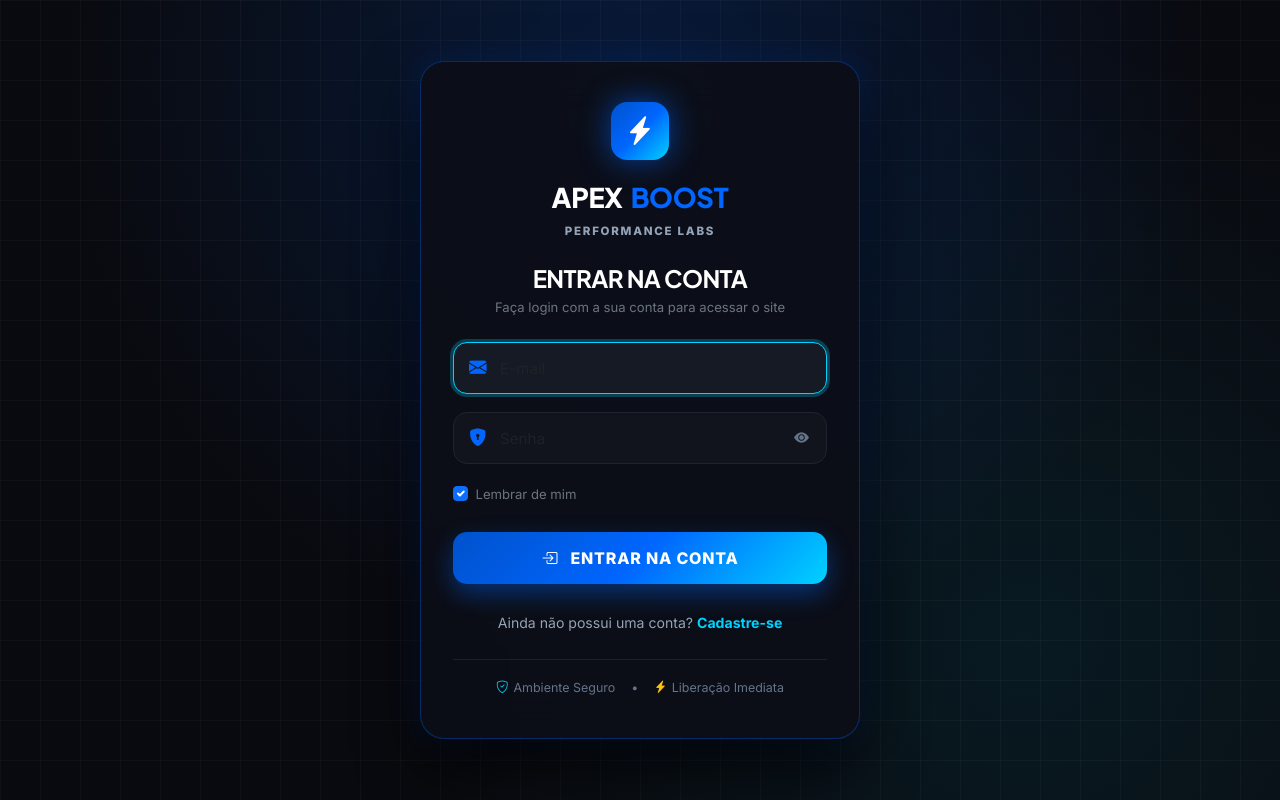
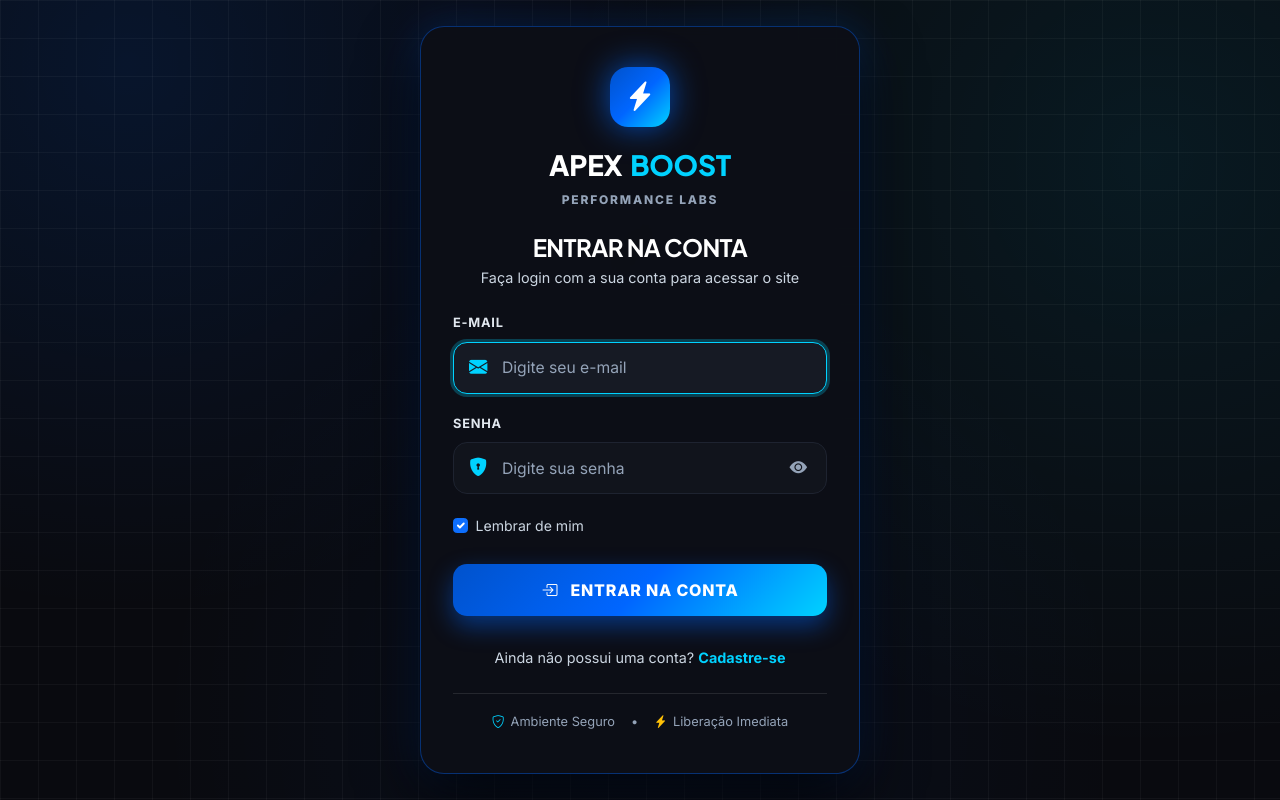
Before and after one commit to felipeeduardomax-source/Apex-Boost, a Flask app: page /login in a window 1280 px wide. Run offline with Flask 3, Linux system fonts and the light colour scheme.

Commit message:
fix: contraste alto e visibilidade das letras e labels no login e cadastro

```diff
--- a/static/css/style.css
+++ b/static/css/style.css
@@ -909,10 +909,22 @@ body.theme-dark .feature-list li {
 }
 
 body.theme-dark .form-control,
-body.theme-dark .form-select {
+body.theme-dark .form-select,
+[data-bs-theme="dark"] .form-control,
+[data-bs-theme="dark"] .form-select {
   background: #11141c !important;
   border: 1px solid #1e2330 !important;
   color: #ffffff !important;
+  -webkit-text-fill-color: #ffffff !important;
+}
+
+.form-control::placeholder,
+.form-control::-webkit-input-placeholder,
+body.theme-dark .form-control::placeholder,
+[data-bs-theme="dark"] .form-control::placeholder {
+  color: #94a3b8 !important;
+  -webkit-text-fill-color: #94a3b8 !important;
+  opacity: 1 !important;
 }
 
 .form-control:focus, .form-select:focus {
--- a/templates/login.html
+++ b/templates/login.html
@@ -1,5 +1,5 @@
 <!DOCTYPE html>
-<html lang="pt-BR">
+<html lang="pt-BR" data-bs-theme="dark">
 <head>
     <meta charset="UTF-8">
     <meta name="viewport" content="width=device-width, initial-scale=1.0">
@@ -16,10 +16,10 @@
     <link rel="stylesheet" href="{{ url_for('static', filename='css/style.css') }}">
     <style>
         body {
-            background-color: #090a0f;
+            background-color: #090a0f !important;
             background-image:
-                radial-gradient(circle at 50% 10%, rgba(0, 102, 255, 0.18) 0%, transparent 60%),
-                radial-gradient(circle at 80% 80%, rgba(0, 210, 255, 0.08) 0%, transparent 50%);
+                radial-gradient(circle at 50% 10%, rgba(0, 102, 255, 0.22) 0%, transparent 60%),
+                radial-gradient(circle at 80% 80%, rgba(0, 210, 255, 0.1) 0%, transparent 50%);
             min-height: 100vh;
             display: flex;
             flex-direction: column;
@@ -27,20 +27,19 @@
             align-items: center;
             padding: 24px 16px;
             font-family: 'Inter', sans-serif;
-            color: #f1f3f7;
+            color: #ffffff !important;
             position: relative;
             overflow-x: hidden;
         }
 
-        /* Subtle grid background */
         body::before {
             content: '';
             position: absolute;
             top: 0; left: 0; right: 0; bottom: 0;
             background-image:
-                linear-gradient(to right, rgba(255, 255, 255, 0.03) 1px, transparent 1px),
-                linear-gradient(to bottom, rgba(255, 255, 255, 0.03) 1px, transparent 1px);
-            background-size: 40px 40px;
+                linear-gradient(to right, rgba(255, 255, 255, 0.04) 1px, transparent 1px),
+                linear-gradient(to bottom, rgba(255, 255, 255, 0.04) 1px, transparent 1px);
+            background-size: 38px 38px;
             pointer-events: none;
             z-index: 0;
         }
@@ -53,33 +52,33 @@
         }
 
         .auth-box {
-            background: rgba(13, 15, 23, 0.92);
-            backdrop-filter: blur(24px);
-            -webkit-backdrop-filter: blur(24px);
-            border: 1px solid rgba(0, 102, 255, 0.35);
+            background: rgba(13, 15, 23, 0.95);
+            backdrop-filter: blur(25px);
+            -webkit-backdrop-filter: blur(25px);
+            border: 1px solid rgba(0, 102, 255, 0.4);
             border-radius: 24px;
             padding: 40px 32px;
             box-shadow:
-                0 25px 60px rgba(0, 0, 0, 0.8),
-                0 0 35px rgba(0, 102, 255, 0.2);
+                0 25px 60px rgba(0, 0, 0, 0.85),
+                0 0 40px rgba(0, 102, 255, 0.25);
             transition: border-color 0.3s ease;
         }
 
         .auth-box:hover {
-            border-color: rgba(0, 210, 255, 0.5);
+            border-color: rgba(0, 210, 255, 0.6);
         }
 
         .brand-badge {
             display: inline-flex;
             align-items: center;
             justify-content: center;
-            width: 58px;
-            height: 58px;
-            border-radius: 16px;
+            width: 60px;
+            height: 60px;
+            border-radius: 18px;
             background: linear-gradient(135deg, #0052cc 0%, #0066ff 50%, #00d2ff 100%);
-            box-shadow: 0 0 30px rgba(0, 102, 255, 0.6);
+            box-shadow: 0 0 32px rgba(0, 102, 255, 0.7);
             color: #ffffff;
-            font-size: 1.8rem;
+            font-size: 1.85rem;
             margin-bottom: 16px;
         }
 
@@ -94,94 +93,144 @@
         }
 
         .brand-title-white {
-            color: #ffffff;
-            font-size: 1.7rem;
+            color: #ffffff !important;
+            font-size: 1.75rem;
         }
 
         .brand-title-blue {
-            color: #00d2ff;
-            font-size: 1.7rem;
+            color: #00d2ff !important;
+            font-size: 1.75rem;
         }
 
         .brand-sub {
-            font-size: 0.72rem;
+            font-size: 0.75rem;
             font-weight: 800;
-            color: #94a3b8;
+            color: #94a3b8 !important;
             letter-spacing: 0.15em;
             text-transform: uppercase;
             margin-top: 2px;
         }
 
-        .form-floating-custom {
-            position: relative;
-            margin-bottom: 18px;
+        .auth-subtitle {
+            color: #cbd5e1 !important;
+            font-size: 0.9rem;
         }
 
-        .form-floating-custom .input-icon {
+        .form-group-custom {
+            margin-bottom: 20px;
+            text-align: left;
+        }
+
+        .form-group-custom label {
+            display: block;
+            color: #e2e8f0 !important;
+            font-size: 0.8rem;
+            font-weight: 700;
+            letter-spacing: 0.06em;
+            text-transform: uppercase;
+            margin-bottom: 8px;
+        }
+
+        .input-wrapper {
+            position: relative;
+        }
+
+        .input-wrapper .input-icon {
             position: absolute;
             left: 16px;
             top: 50%;
             transform: translateY(-50%);
-            color: #0066ff;
-            font-size: 1.1rem;
+            color: #00d2ff;
+            font-size: 1.15rem;
             pointer-events: none;
             z-index: 4;
         }
 
-        .form-floating-custom .form-control {
-            background: #11141c !important;
-            border: 1px solid #1e2330 !important;
+        /* 100% Crisp White Typed Text & High Contrast Input */
+        .input-wrapper .form-control {
+            background-color: #11141c !important;
+            border: 1.5px solid #232938 !important;
             color: #ffffff !important;
+            -webkit-text-fill-color: #ffffff !important;
             border-radius: 14px !important;
-            padding: 14px 44px 14px 46px !important;
+            padding: 14px 44px 14px 48px !important;
             height: 52px;
-            font-size: 0.95rem;
+            font-size: 0.98rem;
+            font-weight: 500;
             transition: all 0.2s ease;
         }
 
-        .form-floating-custom .form-control:focus {
-            background: #161a24 !important;
-            border-color: #00d2ff !important;
-            box-shadow: 0 0 0 3px rgba(0, 210, 255, 0.25) !important;
+        /* Highly Visible Silver Placeholders */
+        .input-wrapper .form-control::placeholder,
+        .input-wrapper input::placeholder {
+            color: #94a3b8 !important;
+            -webkit-text-fill-color: #94a3b8 !important;
+            opacity: 1 !important;
+            font-weight: 400;
         }
 
-        .form-floating-custom .toggle-password {
+        .input-wrapper .form-control:focus {
+            background-color: #161b26 !important;
+            border-color: #00d2ff !important;
+            color: #ffffff !important;
+            -webkit-text-fill-color: #ffffff !important;
+            box-shadow: 0 0 0 3px rgba(0, 210, 255, 0.3) !important;
+        }
+
+        /* Prevent Chrome Autofill from turning text black or dark */
+        .input-wrapper input:-webkit-autofill,
+        .input-wrapper input:-webkit-autofill:hover,
+        .input-wrapper input:-webkit-autofill:focus,
+        .input-wrapper input:-webkit-autofill:active {
+            -webkit-box-shadow: 0 0 0 1000px #161b26 inset !important;
+            -webkit-text-fill-color: #ffffff !important;
+            transition: background-color 5000s ease-in-out 0s;
+            color: #ffffff !important;
+        }
+
+        .input-wrapper .toggle-password {
             position: absolute;
             right: 14px;
             top: 50%;
             transform: translateY(-50%);
             background: transparent;
             border: none;
-            color: #64748b;
+            color: #94a3b8;
             cursor: pointer;
-            padding: 4px;
+            padding: 6px;
             z-index: 4;
+            font-size: 1.1rem;
             transition: color 0.2s;
         }
 
-        .form-floating-custom .toggle-password:hover {
+        .input-wrapper .toggle-password:hover {
             color: #00d2ff;
+        }
+
+        .form-check-label {
+            color: #cbd5e1 !important;
+            font-size: 0.88rem;
         }
 
         .btn-enter {
             background: linear-gradient(135deg, #0052cc 0%, #0066ff 50%, #00d2ff 100%);
             border: none;
-            color: #ffffff;
+            color: #ffffff !important;
             font-weight: 800;
             letter-spacing: 0.05em;
             border-radius: 14px;
             padding: 14px;
             font-size: 1rem;
-            box-shadow: 0 10px 25px rgba(0, 102, 255, 0.4);
+            box-shadow: 0 10px 25px rgba(0, 102, 255, 0.45);
             transition: all 0.25s ease;
             text-transform: uppercase;
         }
 
         .btn-enter:hover {
             background: linear-gradient(135deg, #0044aa 0%, #0055ee 50%, #00c4ff 100%);
-            box-shadow: 0 12px 30px rgba(0, 210, 255, 0.5);
+            box-shadow: 0 12px 30px rgba(0, 210, 255, 0.55);
             transform: translateY(-2px);
-            color: #ffffff;
+            color: #ffffff !important;
         }
 
         .btn-enter:active {
@@ -189,21 +238,21 @@
         }
 
         .auth-footer-text {
-            color: #94a3b8;
-            font-size: 0.88rem;
+            color: #cbd5e1 !important;
+            font-size: 0.9rem;
             text-align: center;
-            margin-top: 20px;
+            margin-top: 22px;
         }
 
         .auth-footer-text a {
-            color: #00d2ff;
+            color: #00d2ff !important;
             font-weight: 700;
             text-decoration: none;
-            transition: color 0.2s;
+            transition: all 0.2s;
         }
 
         .auth-footer-text a:hover {
-            color: #ffffff;
+            color: #ffffff !important;
             text-decoration: underline;
         }
 
@@ -212,21 +261,21 @@
             align-items: center;
             justify-content: center;
             gap: 16px;
-            color: #64748b;
-            font-size: 0.78rem;
+            color: #94a3b8 !important;
+            font-size: 0.8rem;
             margin-top: 24px;
             padding-top: 18px;
-            border-top: 1px solid rgba(255, 255, 255, 0.08);
+            border-top: 1px solid rgba(255, 255, 255, 0.1);
         }
 
         .security-badges span {
             display: flex;
             align-items: center;
-            gap: 5px;
+            gap: 6px;
         }
     </style>
 </head>
-<body>
+<body class="theme-dark">
 
     <div class="auth-container">
         <div class="auth-box">
@@ -245,14 +294,14 @@
             <!-- Page Title -->
             <div class="text-center mb-4">
                 <h1 class="h4 fw-bold text-white mb-1">ENTRAR NA CONTA</h1>
-                <p class="text-secondary small mb-0">Faça login com a sua conta para acessar o site</p>
+                <p class="auth-subtitle mb-0">Faça login com a sua conta para acessar o site</p>
             </div>
 
             <!-- Flash Alerts -->
             {% with messages = get_flashed_messages(with_categories=true) %}
                 {% if messages %}
                     {% for category, message in messages %}
-                        <div class="alert alert-{{ category if category != 'error' else 'danger' }} alert-dismissible fade show rounded-3 py-2 px-3 small mb-3 border-0" style="background: rgba(220, 53, 69, 0.2); color: #ff858d;" role="alert">
+                        <div class="alert alert-{{ category if category != 'error' else 'danger' }} alert-dismissible fade show rounded-3 py-2 px-3 small mb-3 border-0" style="background: rgba(220, 53, 69, 0.25); color: #ff858d;" role="alert">
                             <i class="bi bi-exclamation-triangle-fill me-1"></i>
                             {{ message }}
                             <button type="button" class="btn-close btn-close-white py-2 px-3" data-bs-dismiss="alert" aria-label="Close"></button>
@@ -263,23 +312,29 @@
 
             <!-- Login Form -->
             <form method="POST" action="{{ url_for('login', next=request.args.get('next')) }}">
-                <div class="form-floating-custom">
-                    <i class="bi bi-envelope-fill input-icon"></i>
-                    <input type="email" id="email" name="email" class="form-control" placeholder="E-mail" value="{{ email or '' }}" required autofocus>
+                <div class="form-group-custom">
+                    <label for="email">E-mail</label>
+                    <div class="input-wrapper">
+                        <i class="bi bi-envelope-fill input-icon"></i>
+                        <input type="email" id="email" name="email" class="form-control" placeholder="Digite seu e-mail" value="{{ email or '' }}" required autofocus>
+                    </div>
                 </div>
 
-                <div class="form-floating-custom">
-                    <i class="bi bi-shield-lock-fill input-icon"></i>
-                    <input type="password" id="password" name="password" class="form-control" placeholder="Senha" required>
-                    <button type="button" class="toggle-password" id="togglePasswordBtn" title="Mostrar/Ocultar Senha">
-                        <i class="bi bi-eye-fill" id="togglePasswordIcon"></i>
-                    </button>
+                <div class="form-group-custom">
+                    <label for="password">Senha</label>
+                    <div class="input-wrapper">
+                        <i class="bi bi-shield-lock-fill input-icon"></i>
+                        <input type="password" id="password" name="password" class="form-control" placeholder="Digite sua senha" required>
+                        <button type="button" class="toggle-password" id="togglePasswordBtn" title="Mostrar/Ocultar Senha">
+                            <i class="bi bi-eye-fill" id="togglePasswordIcon"></i>
+                        </button>
+                    </div>
                 </div>
 
                 <div class="d-flex align-items-center justify-content-between mb-4">
                     <div class="form-check">
                         <input class="form-check-input" type="checkbox" id="rememberMe" checked>
-                        <label class="form-check-label text-secondary small" for="rememberMe">
+                        <label class="form-check-label" for="rememberMe">
                             Lembrar de mim
                         </label>
                     </div>
```
Also changed, not shown: templates/register.html (+131 -70 lines).
